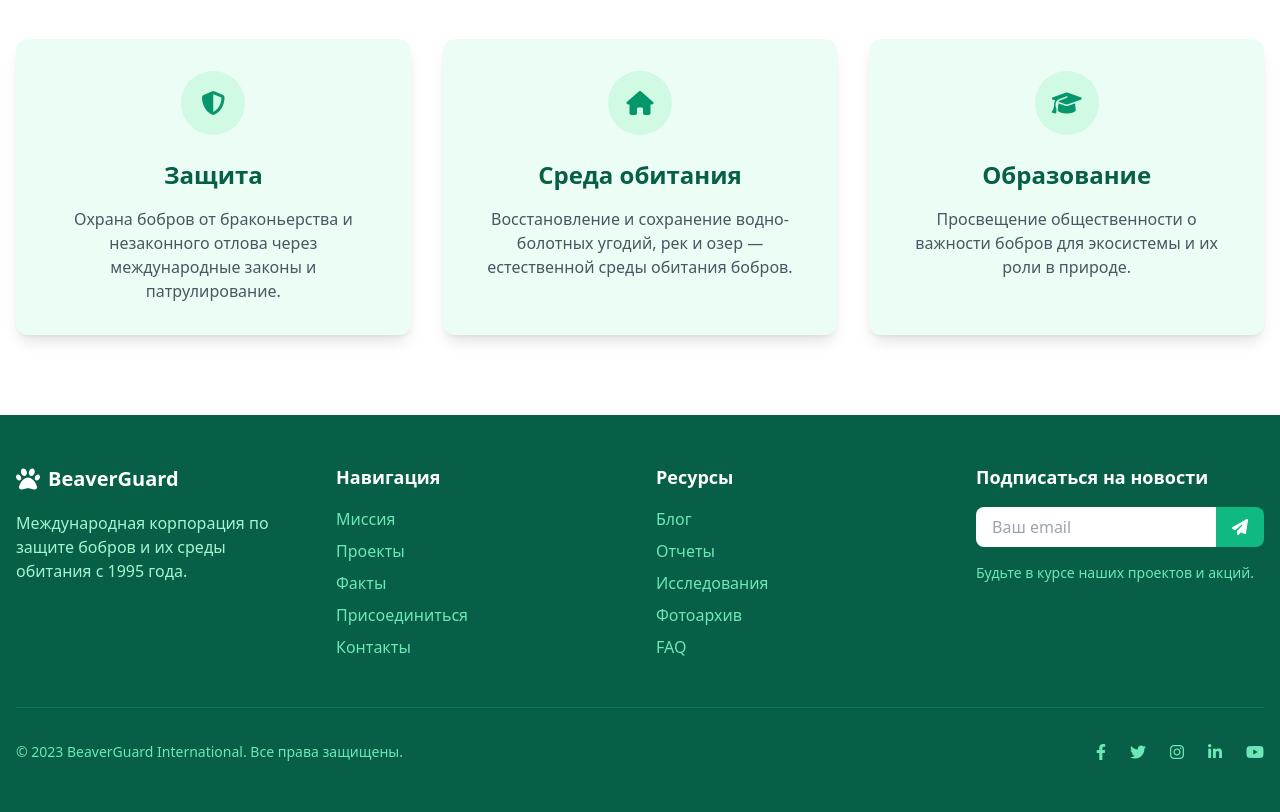
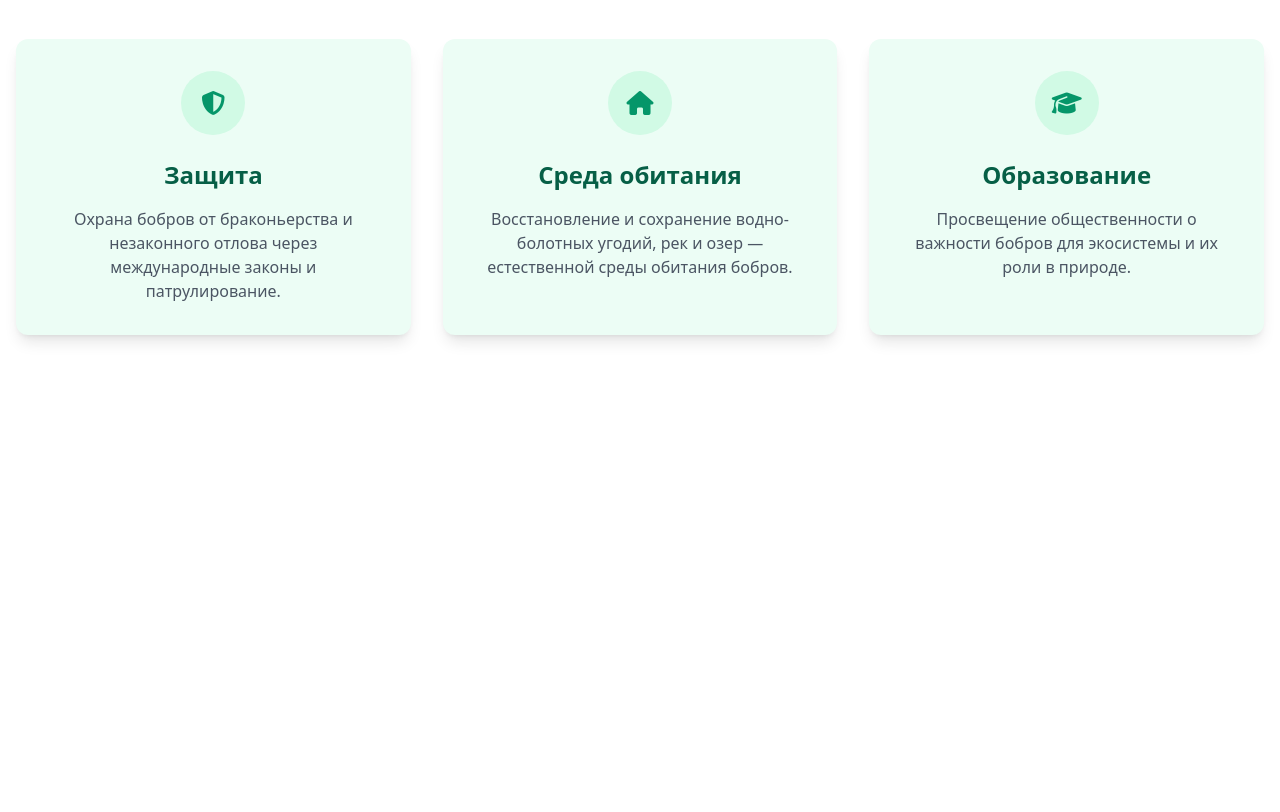
Before and after one commit to Arseniy1845/bever-defender, a plain HTML site: page index.html in a window 1280 px wide. Shown: the part 1007-1819 px from the top of the page. After the commit the page ends 1422 px from the top, so only its background shows below. Drawn offline with nearby package versions, Linux system fonts and the light colour scheme.

Commit message:
Update index.html

```diff
--- a/index.html
+++ b/index.html
@@ -208,151 +208,5 @@
   </div>
 </section>
 
-<!-- Footer -->
-<footer id="site-footer" class="bg-emerald-800 text-white py-12">
-  <div class="container mx-auto px-4">
-    <div class="grid grid-cols-1 md:grid-cols-4 gap-8">
-      <div>
-        <div class="flex items-center space-x-2 mb-4">
-          <i class="fas fa-paw text-2xl"></i>
-          <span class="text-xl font-bold">BeaverGuard</span>
-        </div>
-        <p class="text-emerald-200">
-          Международная корпорация по защите бобров и их среды обитания с 1995
-          года.
-        </p>
-      </div>
-
-      <div>
-        <h4 class="text-lg font-bold mb-4">Навигация</h4>
-        <ul class="space-y-2">
-          <li>
-            <a
-                href="#mission"
-                class="text-emerald-300 hover:text-white transition"
-            >Миссия</a
-            >
-          </li>
-          <li>
-            <a
-                href="#projects"
-                class="text-emerald-300 hover:text-white transition"
-            >Проекты</a
-            >
-          </li>
-          <li>
-            <a
-                href="#facts"
-                class="text-emerald-300 hover:text-white transition"
-            >Факты</a
-            >
-          </li>
-          <li>
-            <a
-                href="#join"
-                class="text-emerald-300 hover:text-white transition"
-            >Присоединиться</a
-            >
-          </li>
-          <li>
-            <a
-                href="#contact"
-                class="text-emerald-300 hover:text-white transition"
-            >Контакты</a
-            >
-          </li>
-        </ul>
-      </div>
-
-      <div>
-        <h4 class="text-lg font-bold mb-4">Ресурсы</h4>
-        <ul class="space-y-2">
-          <li>
-            <a
-                href="#"
-                class="text-emerald-300 hover:text-white transition"
-            >Блог</a
-            >
-          </li>
-          <li>
-            <a
-                href="#"
-                class="text-emerald-300 hover:text-white transition"
-            >Отчеты</a
-            >
-          </li>
-          <li>
-            <a
-                href="#"
-                class="text-emerald-300 hover:text-white transition"
-            >Исследования</a
-            >
-          </li>
-          <li>
-            <a
-                href="#"
-                class="text-emerald-300 hover:text-white transition"
-            >Фотоархив</a
-            >
-          </li>
-          <li>
-            <a
-                href="#"
-                class="text-emerald-300 hover:text-white transition"
-            >FAQ</a
-            >
-          </li>
-        </ul>
-      </div>
-
-      <div>
-        <h4 class="text-lg font-bold mb-4">Подписаться на новости</h4>
-        <form class="flex mb-4">
-          <input
-              type="email"
-              placeholder="Ваш email"
-              class="px-4 py-2 w-full rounded-l-lg focus:outline-none text-gray-800"
-          />
-          <button
-              type="submit"
-              class="bg-emerald-500 hover:bg-emerald-600 px-4 py-2 rounded-r-lg transition"
-          >
-            <i class="fas fa-paper-plane"></i>
-          </button>
-        </form>
-        <p class="text-sm text-emerald-300">
-          Будьте в курсе наших проектов и акций.
-        </p>
-      </div>
-    </div>
-
-    <div
-        class="border-t border-emerald-700 mt-12 pt-8 flex flex-col md:flex-row justify-between items-center"
-    >
-      <p class="text-emerald-300 text-sm mb-4 md:mb-0">
-        © 2023 BeaverGuard International. Все права защищены.
-      </p>
-      <div class="flex space-x-6">
-        <a href="#" class="text-emerald-300 hover:text-white transition"
-        ><i class="fab fa-facebook-f"></i
-        ></a>
-        <a href="#" class="text-emerald-300 hover:text-white transition"
-        ><i class="fab fa-twitter"></i
-        ></a>
-        <a href="#" class="text-emerald-300 hover:text-white transition"
-        ><i class="fab fa-instagram"></i
-        ></a>
-        <a href="#" class="text-emerald-300 hover:text-white transition"
-        ><i class="fab fa-linkedin-in"></i
-        ></a>
-        <a href="#" class="text-emerald-300 hover:text-white transition"
-        ><i class="fab fa-youtube"></i
-        ></a>
-      </div>
-    </div>
-  </div>
-</footer>
-
-
 </body>
 </html>
```
